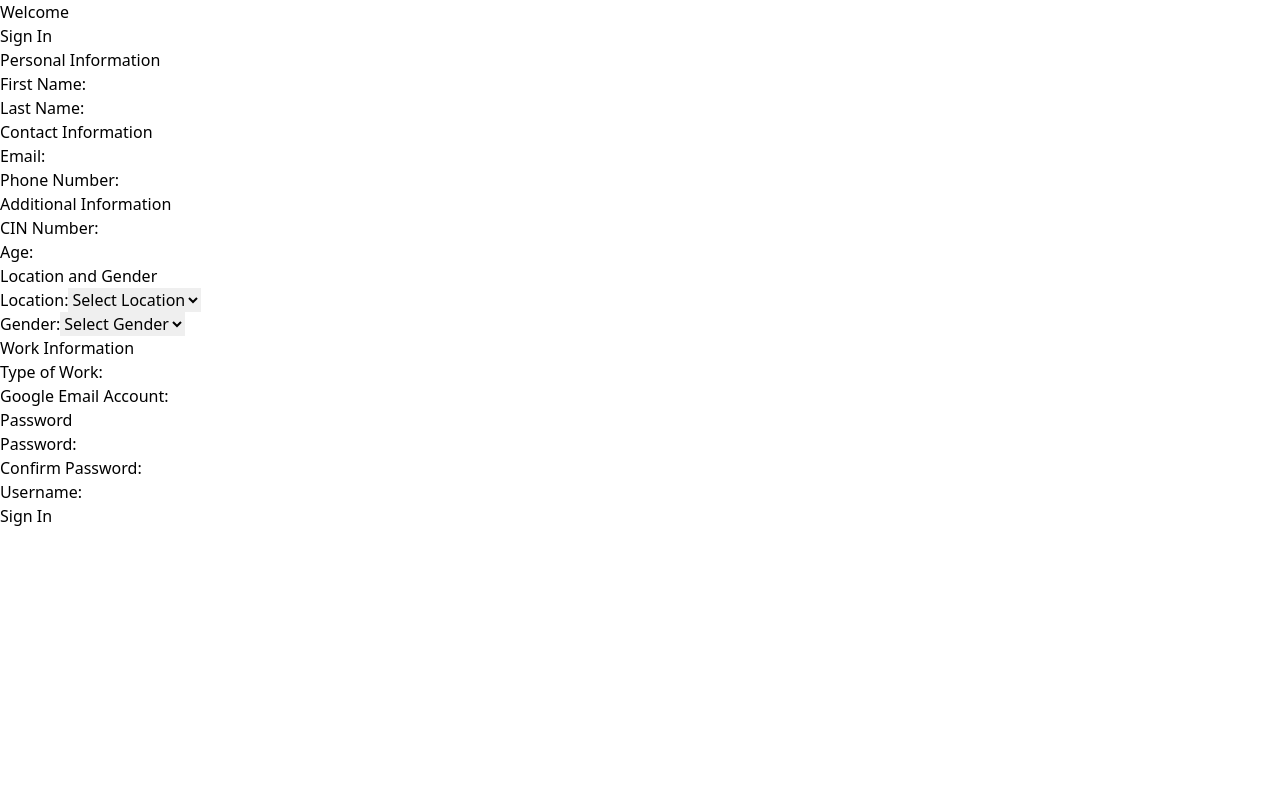
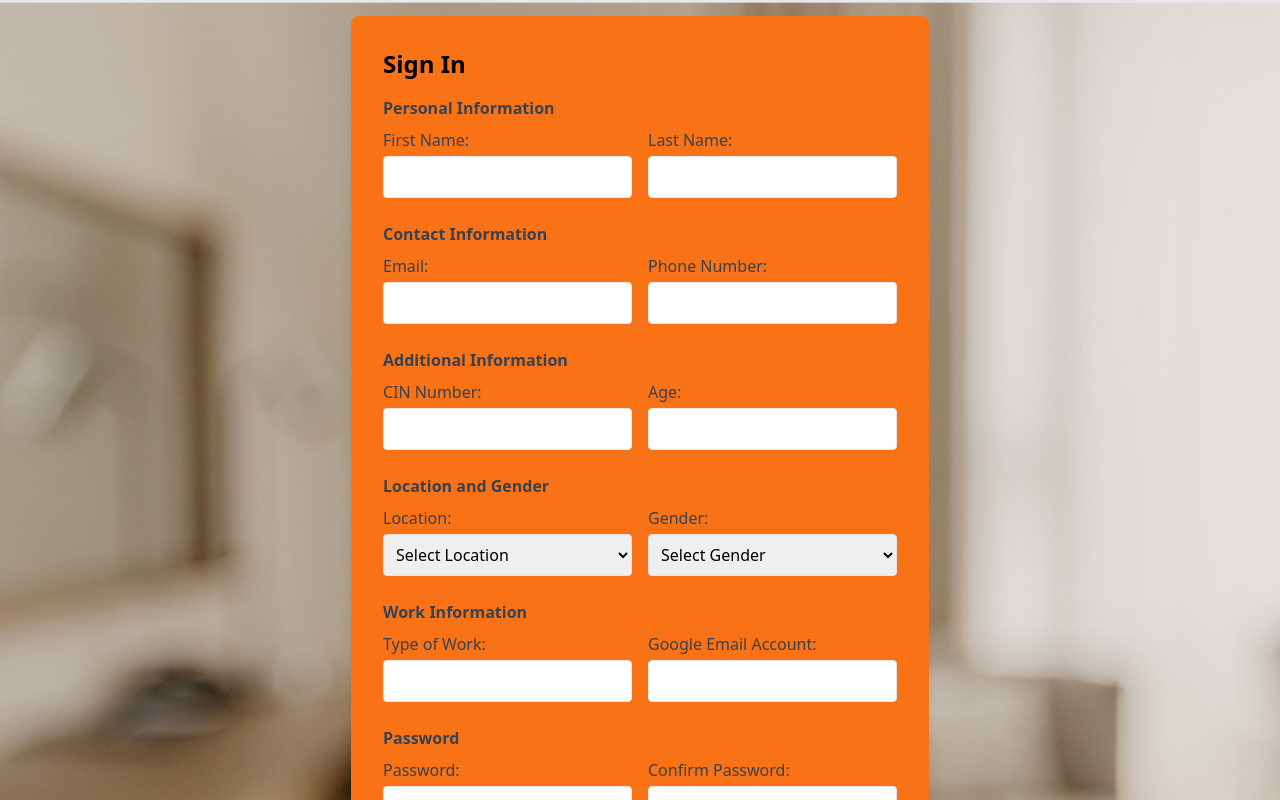
Before and after one commit to asmaemou/khidmaty, a React (Create React App) app in the folder Client/: page / in a window 1280 px wide. Shown: the top 800 px of the page. Built offline with nearby package versions, Linux system fonts and the light colour scheme.

Commit message:
sign in
do the sign in

```diff
--- a/Client/src/App.css
+++ b/Client/src/App.css
@@ -1,19 +1,3 @@
-/* src/App.css */
-body {
-  margin: 0;
-  padding: 0;
-  background-image: url('./Components/assets/background.jpg'); /* Adjust the path based on your project structure */
-  background-size: cover;
-  background-position: center;
-  background-repeat: no-repeat;
-  font-family: -apple-system, BlinkMacSystemFont, 'Segoe UI', Roboto, 'Helvetica Neue', Arial, sans-serif;
-  min-height: 100vh; /* Make sure the body takes at least the full height of the viewport */
-  display: flex;
-  flex-direction: column;
-  justify-content: center;
-  align-items: center;
-}
-
-h1 {
-  @apply text-4xl font-bold text-white; /* Tailwind CSS classes for styling */
-}
+@tailwind base;
+@tailwind components;
+@tailwind utilities;
--- a/Client/src/App.tsx
+++ b/Client/src/App.tsx
@@ -4,7 +4,6 @@ import SignInPage from './Components/ReactComponents/SignInPage';
 function App() {
   return (
     <div className="App">
-      <h1>Welcome</h1>
       {/* Render the SignInPage component */}
       <SignInPage />
     </div>
--- a/Client/src/Components/ReactComponents/SignInPage.tsx
+++ b/Client/src/Components/ReactComponents/SignInPage.tsx
@@ -1,5 +1,5 @@
 import React, { useState } from 'react';
-import background from '../../assets/background.jpg';
+import background from '../assets/background.jpg';
 
 interface SignInPageProps {
   // Add any props you might need
@@ -30,8 +30,8 @@ const SignInPage: React.FC<SignInPageProps> = () => {
   };
 
   return (
-    <div className="sign-in-page min-h-screen flex items-center justify-center bg-orange-500">
-      <div className="bg-white p-8 rounded-lg w-96 shadow-lg">
+    <div className="sign-in-page min-h-screen flex items-center justify-center bg-cover bg-center" style={{ backgroundImage: `url(${background})` }}>
+      <div className="bg-orange-500 rounded-lg shadow-lg p-8 m-4">
         <h2 className="text-2xl font-bold mb-4">Sign In</h2>
         {/* Sign In Form */}
         <form onSubmit={handleSignIn}>
@@ -267,7 +267,7 @@ const SignInPage: React.FC<SignInPageProps> = () => {
 
           {/* Username Input */}
           <div className="mb-4">
-            <label htmlFor="username" className="block text-gray-700 font-semibold mb-2">
+            <label htmlFor="username" className="block text-blue-700 font-semibold mb-2">
               Username:
             </label>
             <input
--- a/Client/tailwind.config.js
+++ b/Client/tailwind.config.js
@@ -1,6 +1,8 @@
 /** @type {import('tailwindcss').Config} */
 module.exports = {
-  content: [],
+  content: [
+    "./src/**/*.{js,jsx,ts,tsx}",
+  ],
   theme: {
     extend: {},
   },
```
